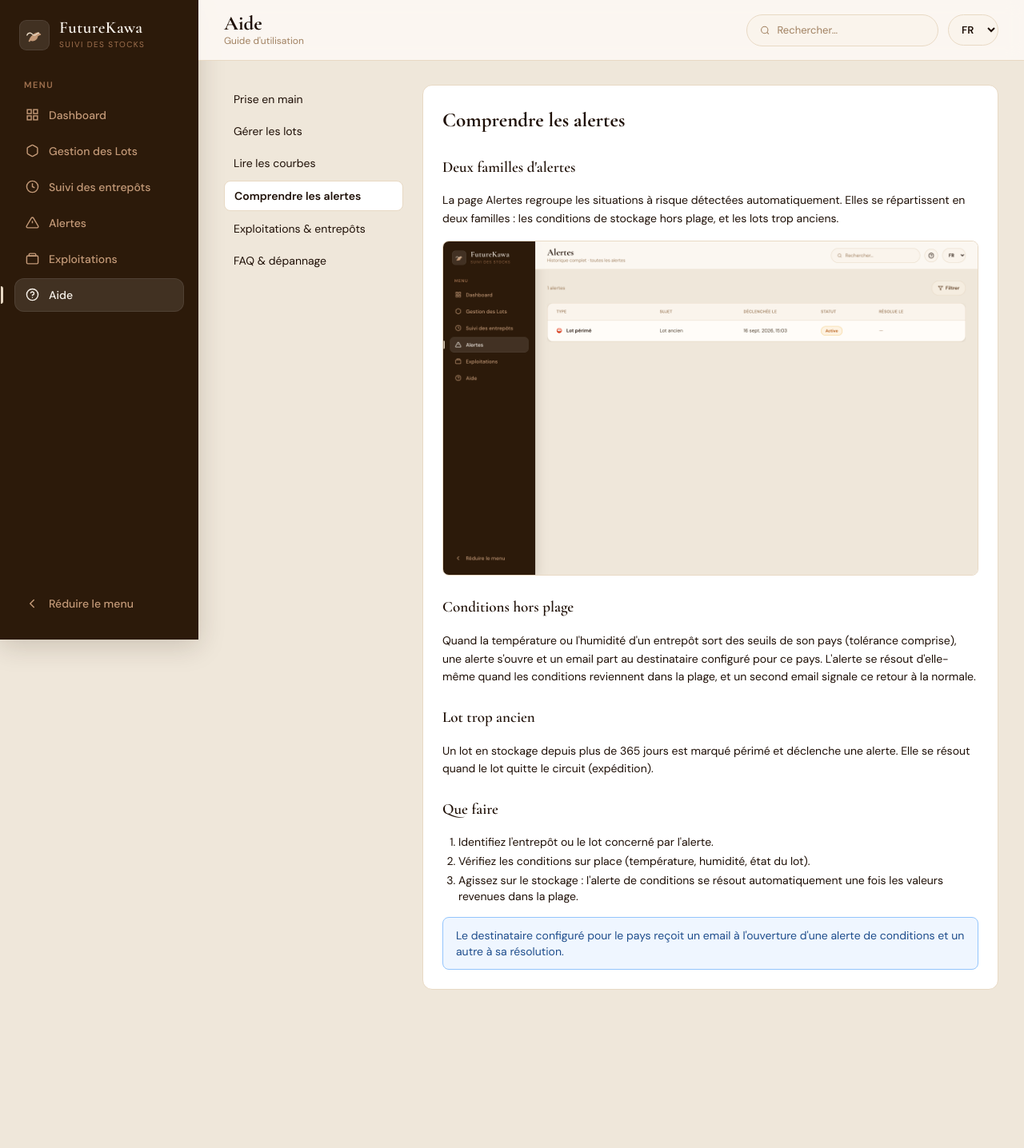
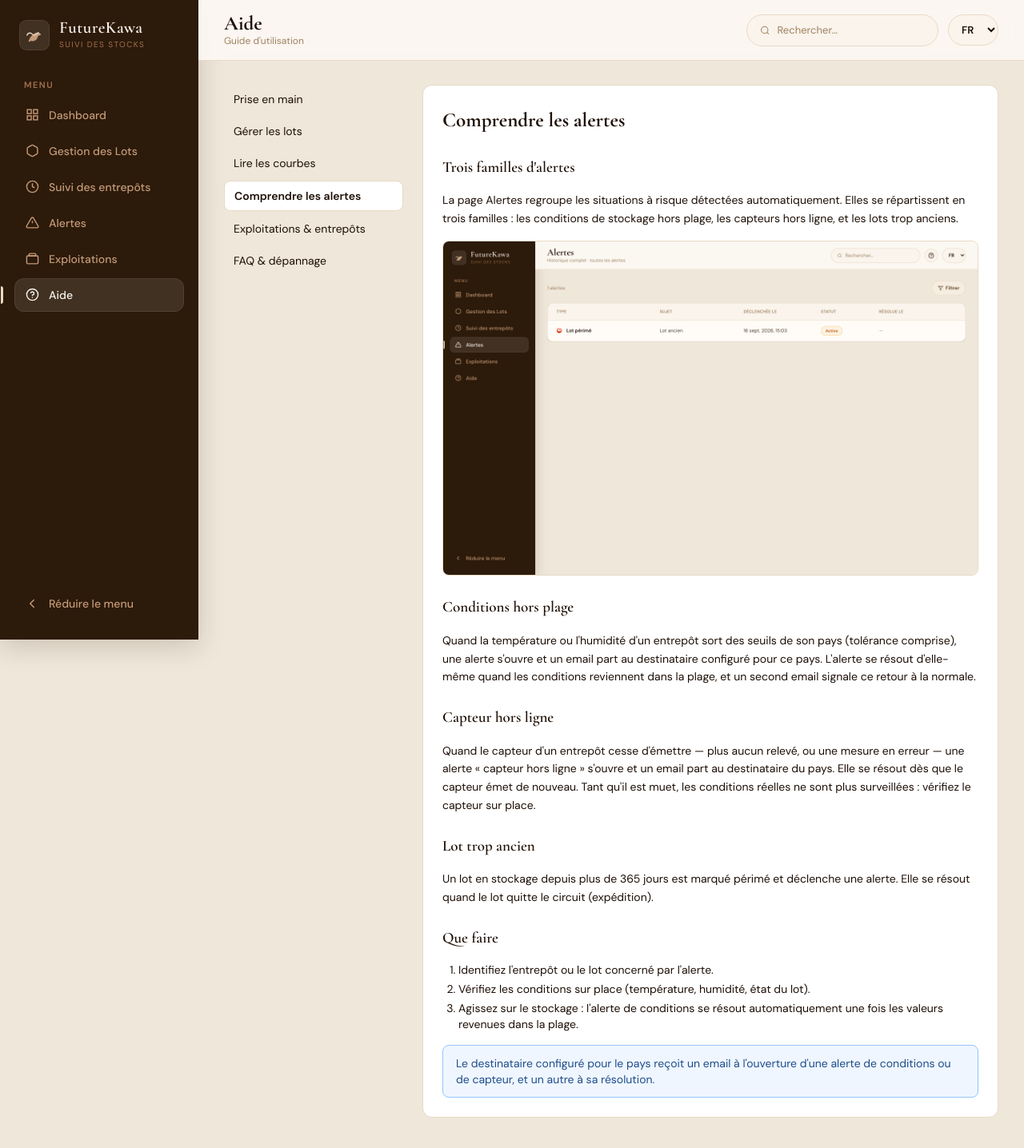
Before and after one commit to Anthrocote/mspr-i1-2, a Next.js app in the folder frontend/: page /aide/alertes in a window 1280 px wide. Shown: the top 1436 px of the page at 80% size. Before the commit the page ends 1286 px from the top, so only its background shows below. Built offline with nearby package versions, Linux system fonts and the light colour scheme.

Commit message:
fix(front): ajouter la famille d'alertes capteur hors ligne à l'aide
Le système lève trois types d'alerte (conditions, capteur hors ligne, lot
périmé) ; l'article n'en documentait que deux.

```diff
--- a/frontend/src/content/help/alertes.ts
+++ b/frontend/src/content/help/alertes.ts
@@ -9,11 +9,13 @@ export const alertes: HelpArticle = {
   },
   blocks: {
     fr: [
-      { kind: 'heading', text: 'Deux familles d\'alertes' },
-      { kind: 'paragraph', text: 'La page Alertes regroupe les situations à risque détectées automatiquement. Elles se répartissent en deux familles : les conditions de stockage hors plage, et les lots trop anciens.' },
+      { kind: 'heading', text: 'Trois familles d\'alertes' },
+      { kind: 'paragraph', text: 'La page Alertes regroupe les situations à risque détectées automatiquement. Elles se répartissent en trois familles : les conditions de stockage hors plage, les capteurs hors ligne, et les lots trop anciens.' },
       { kind: 'image', src: '/help/alertes/fr/liste.png', alt: 'Liste des alertes avec type, sujet et statut' },
       { kind: 'heading', text: 'Conditions hors plage' },
       { kind: 'paragraph', text: 'Quand la température ou l\'humidité d\'un entrepôt sort des seuils de son pays (tolérance comprise), une alerte s\'ouvre et un email part au destinataire configuré pour ce pays. L\'alerte se résout d\'elle-même quand les conditions reviennent dans la plage, et un second email signale ce retour à la normale.' },
+      { kind: 'heading', text: 'Capteur hors ligne' },
+      { kind: 'paragraph', text: 'Quand le capteur d\'un entrepôt cesse d\'émettre — plus aucun relevé, ou une mesure en erreur — une alerte « capteur hors ligne » s\'ouvre et un email part au destinataire du pays. Elle se résout dès que le capteur émet de nouveau. Tant qu\'il est muet, les conditions réelles ne sont plus surveillées : vérifiez le capteur sur place.' },
       { kind: 'heading', text: 'Lot trop ancien' },
       { kind: 'paragraph', text: 'Un lot en stockage depuis plus de 365 jours est marqué périmé et déclenche une alerte. Elle se résout quand le lot quitte le circuit (expédition).' },
       { kind: 'heading', text: 'Que faire' },
@@ -22,14 +24,16 @@ export const alertes: HelpArticle = {
         'Vérifiez les conditions sur place (température, humidité, état du lot).',
         'Agissez sur le stockage : l\'alerte de conditions se résout automatiquement une fois les valeurs revenues dans la plage.',
       ] },
-      { kind: 'callout', tone: 'info', text: 'Le destinataire configuré pour le pays reçoit un email à l\'ouverture d\'une alerte de conditions et un autre à sa résolution.' },
+      { kind: 'callout', tone: 'info', text: 'Le destinataire configuré pour le pays reçoit un email à l\'ouverture d\'une alerte de conditions ou de capteur, et un autre à sa résolution.' },
     ],
     en: [
-      { kind: 'heading', text: 'Two families of alerts' },
-      { kind: 'paragraph', text: 'The Alerts page gathers the risk situations detected automatically. They fall into two families: out-of-range storage conditions, and lots that are too old.' },
+      { kind: 'heading', text: 'Three families of alerts' },
+      { kind: 'paragraph', text: 'The Alerts page gathers the risk situations detected automatically. They fall into three families: out-of-range storage conditions, offline sensors, and lots that are too old.' },
       { kind: 'image', src: '/help/alertes/en/liste.png', alt: 'Alert list with type, subject and status' },
       { kind: 'heading', text: 'Out-of-range conditions' },
       { kind: 'paragraph', text: 'When a warehouse\'s temperature or humidity leaves its country\'s thresholds (tolerance included), an alert opens and an email goes to the recipient configured for that country. The alert resolves itself when conditions return within range, and a second email reports that return to normal.' },
+      { kind: 'heading', text: 'Sensor offline' },
+      { kind: 'paragraph', text: 'When a warehouse\'s sensor stops reporting — no more readings, or a faulty measurement — a "sensor offline" alert opens and an email goes to the country recipient. It resolves as soon as the sensor reports again. While it stays silent, the actual conditions are no longer monitored: check the sensor on site.' },
       { kind: 'heading', text: 'Lot too old' },
       { kind: 'paragraph', text: 'A lot in storage for more than 365 days is marked expired and raises an alert. It resolves when the lot leaves the circuit (shipping).' },
       { kind: 'heading', text: 'What to do' },
@@ -38,14 +42,16 @@ export const alertes: HelpArticle = {
         'Check the conditions on site (temperature, humidity, lot condition).',
         'Act on storage: the condition alert resolves automatically once the values are back within range.',
       ] },
-      { kind: 'callout', tone: 'info', text: 'The recipient configured for the country receives an email when a condition alert opens and another when it resolves.' },
+      { kind: 'callout', tone: 'info', text: 'The recipient configured for the country receives an email when a condition or sensor alert opens and another when it resolves.' },
     ],
     es: [
-      { kind: 'heading', text: 'Dos familias de alertas' },
-      { kind: 'paragraph', text: 'La página de Alertas reúne las situaciones de riesgo detectadas automáticamente. Se dividen en dos familias: las condiciones de almacenamiento fuera de rango y los lotes demasiado antiguos.' },
+      { kind: 'heading', text: 'Tres familias de alertas' },
+      { kind: 'paragraph', text: 'La página de Alertas reúne las situaciones de riesgo detectadas automáticamente. Se dividen en tres familias: las condiciones de almacenamiento fuera de rango, los sensores desconectados y los lotes demasiado antiguos.' },
       { kind: 'image', src: '/help/alertes/es/liste.png', alt: 'Lista de alertas con tipo, asunto y estado' },
       { kind: 'heading', text: 'Condiciones fuera de rango' },
       { kind: 'paragraph', text: 'Cuando la temperatura o la humedad de un almacén sale de los umbrales de su país (tolerancia incluida), se abre una alerta y se envía un correo al destinatario configurado para ese país. La alerta se resuelve por sí sola cuando las condiciones vuelven al rango, y un segundo correo señala ese regreso a la normalidad.' },
+      { kind: 'heading', text: 'Sensor desconectado' },
+      { kind: 'paragraph', text: 'Cuando el sensor de un almacén deja de emitir — sin más lecturas, o con una medición errónea — se abre una alerta «sensor desconectado» y se envía un correo al destinatario del país. Se resuelve en cuanto el sensor vuelve a emitir. Mientras permanece mudo, las condiciones reales dejan de vigilarse: compruebe el sensor in situ.' },
       { kind: 'heading', text: 'Lote demasiado antiguo' },
       { kind: 'paragraph', text: 'Un lote almacenado durante más de 365 días se marca como caducado y genera una alerta. Se resuelve cuando el lote sale del circuito (expedición).' },
       { kind: 'heading', text: 'Qué hacer' },
@@ -54,7 +60,7 @@ export const alertes: HelpArticle = {
         'Compruebe las condiciones en el sitio (temperatura, humedad, estado del lote).',
         'Actúe sobre el almacenamiento: la alerta de condiciones se resuelve automáticamente cuando los valores vuelven al rango.',
       ] },
-      { kind: 'callout', tone: 'info', text: 'El destinatario configurado para el país recibe un correo cuando se abre una alerta de condiciones y otro cuando se resuelve.' },
+      { kind: 'callout', tone: 'info', text: 'El destinatario configurado para el país recibe un correo cuando se abre una alerta de condiciones o de sensor, y otro cuando se resuelve.' },
     ],
   },
 };
```
